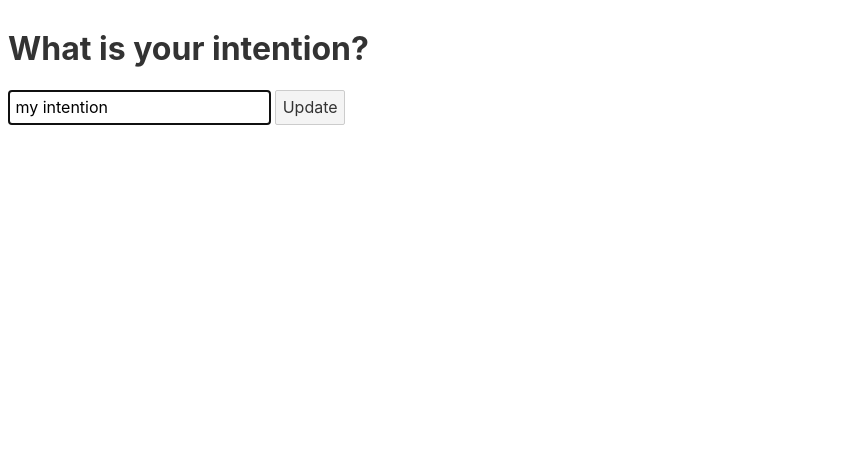
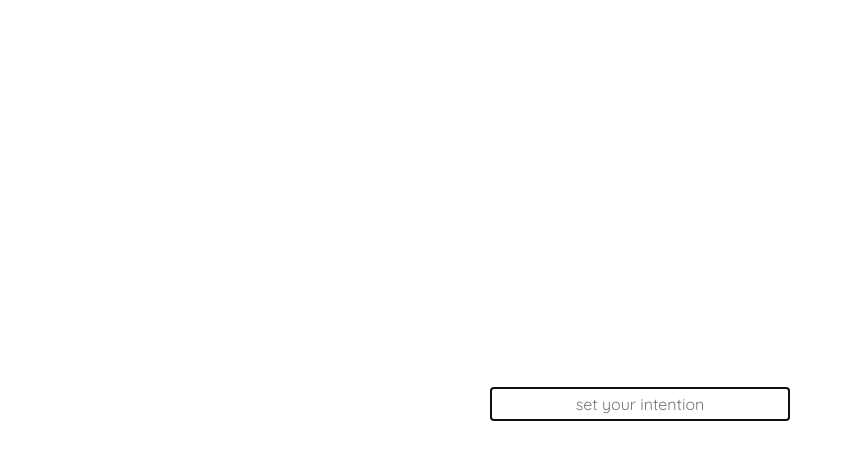
Before and after one commit to caseywatts/electron-svelte-intentions, a Svelte app: page / in a window 1280 px wide. Shown: the top 460 px of the page, without its empty margins (0-845 px from the left). Built offline with nearby package versions, Linux system fonts and the light colour scheme.

Commit message:
style the window

```diff
--- a/public/index.html
+++ b/public/index.html
@@ -9,6 +9,7 @@
     <link rel="icon" type="image/png" href="favicon.png" />
     <link rel="stylesheet" href="global.css" />
     <link rel="stylesheet" href="build/bundle.css" />
+    <link href="https://fonts.googleapis.com/css2?family=Quicksand:wght@300;400;500;600;700&display=swap" rel="preload" as="style" onload="this.onload=null;this.rel='stylesheet'" />
 
     <script defer src="build/bundle.js"></script>
   </head>
--- a/src/App.svelte
+++ b/src/App.svelte
@@ -1,8 +1,15 @@
 <script>
   // import Mousetrap from "mousetrap";
-  let title = "my intention";
+  let title = "";
   const setTitle = () => {
     window.electronAPI.setTitle(title);
+  };
+  const hideWindow = () => {
+    window.electronAPI.toggleWindow();
+  };
+  const setTitleAndHideWindow = () => {
+    setTitle();
+    hideWindow();
   };
   // Mousetrap.bind("ctrl+`", () => {
   //   debugger;
@@ -10,10 +17,28 @@
   // });
 </script>
 
-<main>
-  <h1>What is your intention?</h1>
-  <form on:submit|preventDefault>
-    <input autofocus style="dispaly:inline-block;" type="text" bind:value={title} on:keyup={setTitle} />
-    <button on:click={setTitle}>Update</button>
-  </form>
+<main style="text-align:center; display:flex; flex-direction: column; justify-content: center; align-items: center; height: 100vh;">
+  <div>
+    <!-- <h2 style="margin-top:0px; font-weight:300;">What is your next intention?</h2> -->
+  </div>
+  <div>
+    <form on:submit|preventDefault>
+      <div><input autofocus class="intention-input" type="text" bind:value={title} placeholder="set your intention" on:keyup={setTitle} /></div>
+      <div style="display:none; margin-top: 10px;"><button on:click={setTitleAndHideWindow}>Update</button></div>
+    </form>
+  </div>
 </main>
+
+<style>
+  main {
+    font-family: "Quicksand", sans-serif;
+    font-weight: 300;
+  }
+  .intention-input {
+    width: 300px;
+    text-align: center;
+  }
+  /* input[type="text"]::first-line {
+    background-color: gold;
+  } */
+</style>
```
Also changed, not shown: index.js (+25 -4 lines).
